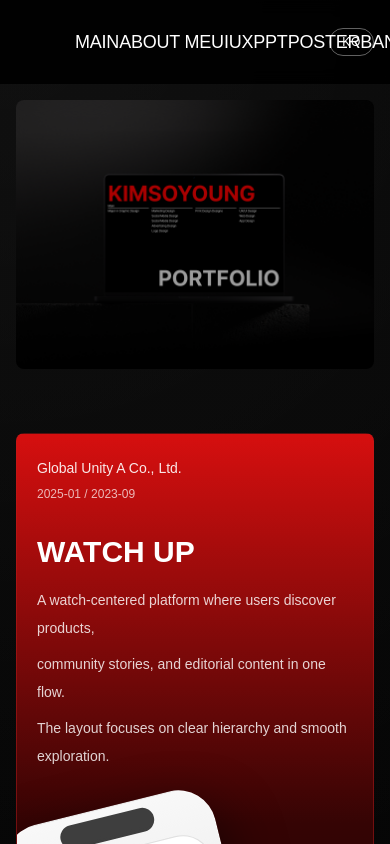
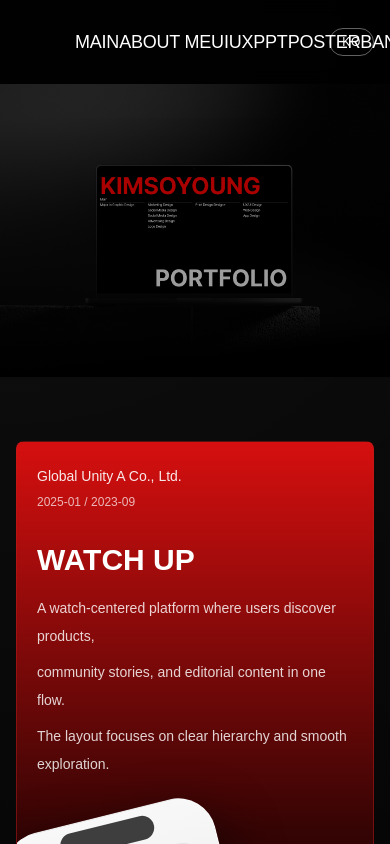
Before and after one commit to sgim226614-art/kimsoyoungweb, a Next.js app: page /en in a window 390 px wide. Shown: the top 844 px of the page. Built offline with nearby package versions, Linux system fonts and the light colour scheme; a web font is replaced by a local one.

Commit message:
fix: make hero full-width and responsive across monitor sizes

```diff
--- a/src/components/portfolio-sections.tsx
+++ b/src/components/portfolio-sections.tsx
@@ -141,15 +141,15 @@ function DeviceMock({
 
 function HeroCard({ content }: { content: PortfolioContent }) {
   return (
-    <section className="mx-auto w-full max-w-[1440px] px-4 pt-4 sm:px-8 sm:pt-6">
-      <div className="relative aspect-[4/3] w-full overflow-hidden rounded-[8px]">
+    <section className="w-full">
+      <div className="relative aspect-[4/3] w-full overflow-hidden sm:aspect-[16/9] lg:aspect-[16/8.7]">
         <Image
           src="/assets/메인화면 1.png"
           alt={`${content.heroTitle} ${content.heroSubtitle}`}
           fill
           priority
-          className="object-cover"
-          sizes="(max-width: 768px) 100vw, 1440px"
+          className="object-cover object-center"
+          sizes="100vw"
         />
       </div>
     </section>
```
